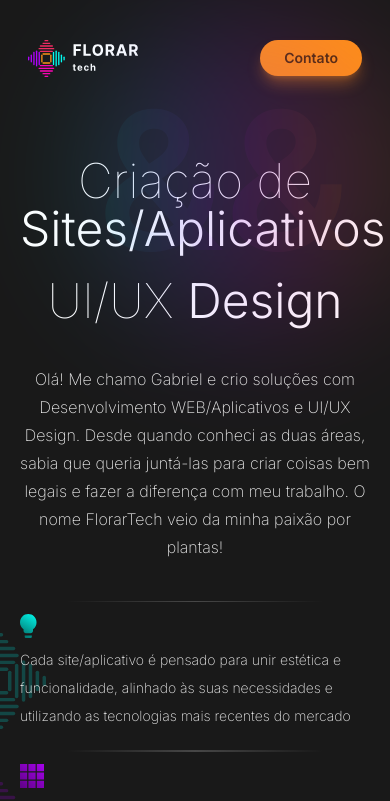
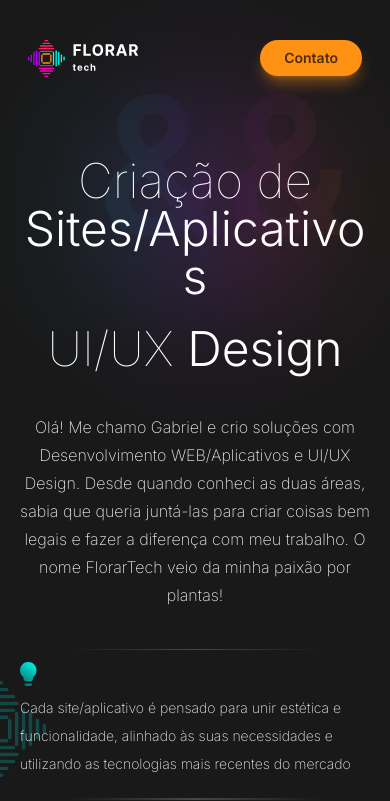
Before and after one commit to poesiabinaria/florar-tech, a React (Create React App) app: page / in a window 390 px wide. Shown: the top 801 px of the page. Built offline with nearby package versions, Linux system fonts and the light colour scheme.

Commit message:
improve responsiveness 2

```diff
--- a/src/App.js
+++ b/src/App.js
@@ -87,9 +87,9 @@ const App = () => {
           id="action-container"
           className="container mx-auto relative text-center"
         >
-          <div className="absolute -top-[35%] left-[20%]">
+          <div className="absolute -top-[15%] sm:-top-[35%] left-[20%] -z-10">
             <div
-              className={`${gradientStyle} opacity-20 w-[20rem] h-[20rem] rounded-full blur-3xl`}
+              className={`${gradientStyle} opacity-20 w-[15rem] h-[15rem] sm:w-[20rem] sm:h-[20rem] rounded-full blur-3xl`}
             />
           </div>
           <div className="absolute -top-[30%] left-[22%]">
@@ -100,9 +100,12 @@ const App = () => {
             </div>
           </div>
 
-          <h1 className="font-thin text-5xl mb-10">
+          <h1 className="font-thin text-5xl mb-10 ">
             <span>
-              Criação de <span className="font-light">Sites/Aplicativos</span>
+              Criação de{" "}
+              <span className="leading font-light break-words">
+                Sites/Aplicativos
+              </span>
             </span>
             <span className="block mt-6">
               UI/UX <span className="font-light">Design</span>
```
